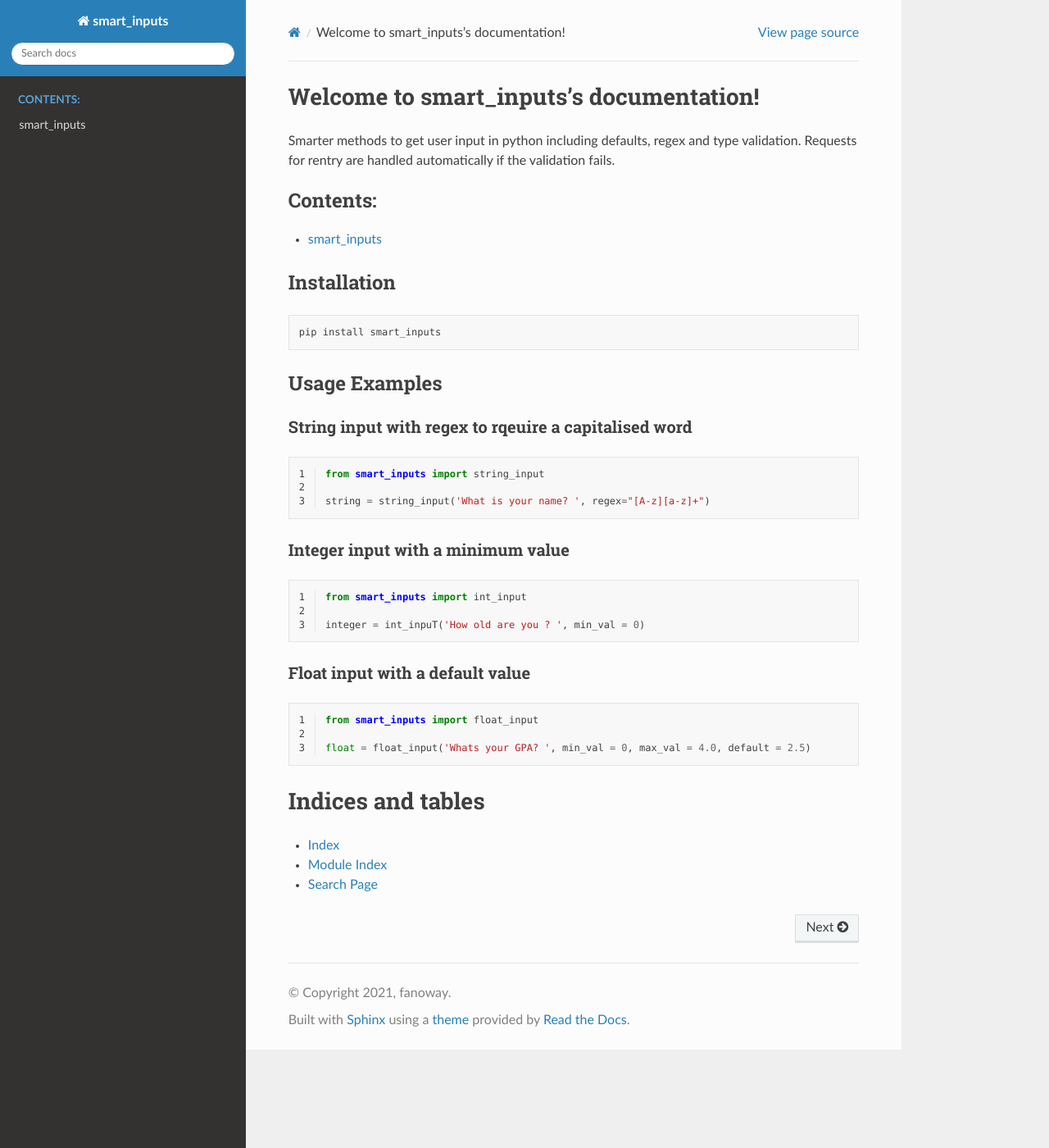
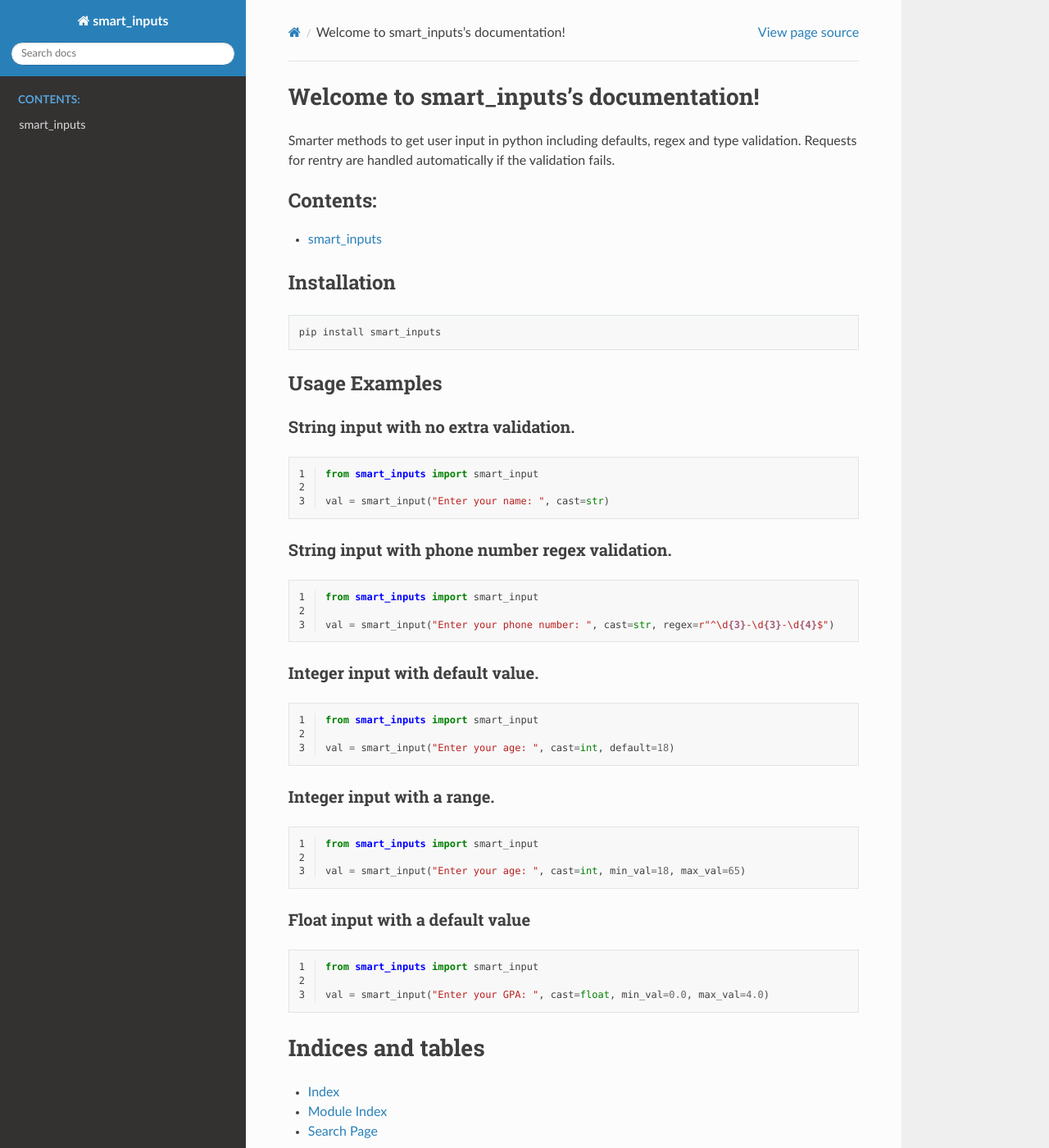
Before and after one commit to fanoway/smart_inputs, a Sphinx documentation site: the page built from docs/source/index.rst, in a window 1280 px wide and 1400 px high. Shown: the whole window at 82% size. Built offline with Sphinx 7.4.7 and the Read the Docs theme 2.0.0, drawn with Linux system fonts in a browser that asks for light colours.

Commit message:
DOC: Documentation updated

```diff
--- a/docs/source/index.rst
+++ b/docs/source/index.rst
@@ -16,7 +16,7 @@ Smarter methods to get user input in python including defaults, regex and type v
 
 Installation
 ############
-.. code-block::
+.. code-block:: sh
 
    pip install smart_inputs
 
@@ -25,27 +25,49 @@ Installation
 Usage Examples
 ##############
 
+String input with no extra validation.
+*******************************************
 
-String input with regex to rqeuire a capitalised word
+.. code-block:: python
+   :linenos:
+
+   from smart_inputs import smart_input
+
+   val = smart_input("Enter your name: ", cast=str)
+
+
+String input with phone number regex validation.
 ******************************************************
 
 .. code-block:: python
    :linenos:
 
-   from smart_inputs import string_input
+   from smart_inputs import smart_input
 
-   string = string_input('What is your name? ', regex="[A-z][a-z]+")
+   val = smart_input("Enter your phone number: ", cast=str, regex=r"^\d{3}-\d{3}-\d{4}$")
 
 
-Integer input with a minimum value
-**********************************
+Integer input with default value.
+**************************************
 
 .. code-block:: python
    :linenos:
 
-   from smart_inputs import int_input
+   from smart_inputs import smart_input
 
-   integer = int_inpuT('How old are you ? ', min_val = 0)
+   val = smart_input("Enter your age: ", cast=int, default=18)
+
+
+Integer input with a range.
+***************************
+
+.. code-block:: python
+   :linenos:
+
+   from smart_inputs import smart_input
+
+   val = smart_input("Enter your age: ", cast=int, min_val=18, max_val=65)
+
 
 
 Float input with a default value
@@ -54,9 +76,9 @@ Float input with a default value
 .. code-block:: python
    :linenos:
 
-   from smart_inputs import float_input
+   from smart_inputs import smart_input
 
-   float = float_input('Whats your GPA? ', min_val = 0, max_val = 4.0, default = 2.5)
+   val = smart_input("Enter your GPA: ", cast=float, min_val=0.0, max_val=4.0)
 
 
 
```
Also changed, not shown: README.md (+10 -10 lines).
